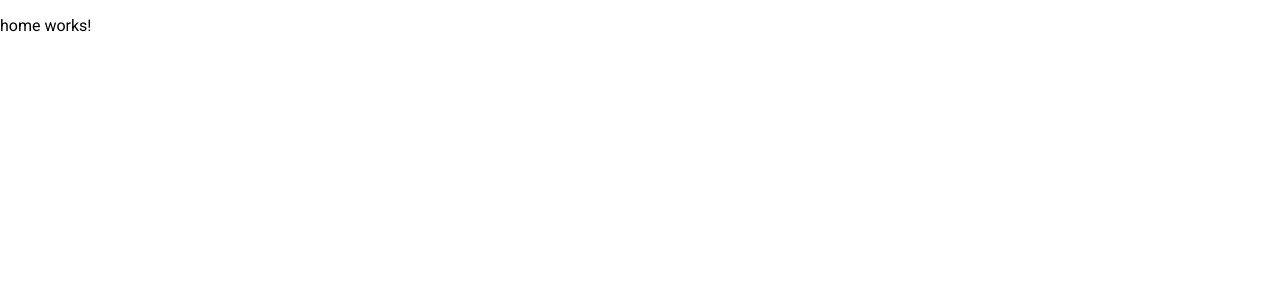
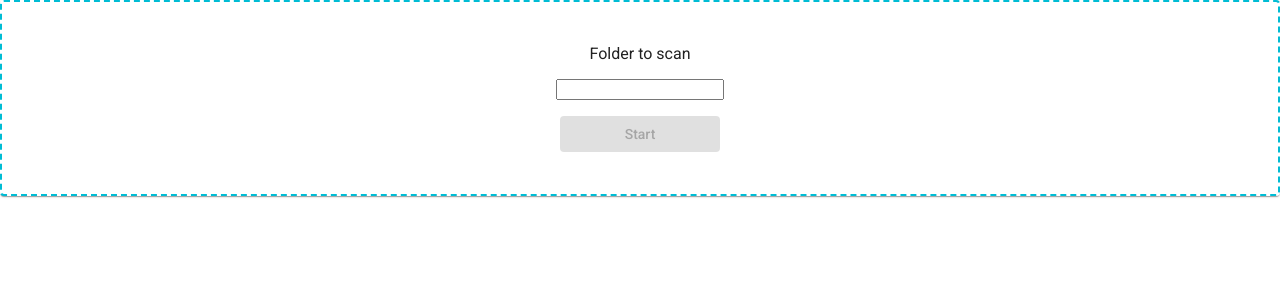
Before and after one commit to nel-sam/gomi, an Angular app: page / in a window 1280 px wide. Shown: the top 300 px of the page. Built offline with nearby package versions, Linux system fonts and the light colour scheme.

Commit message:
Home page inputs added

```diff
--- a/package.json
+++ b/package.json
@@ -23,6 +23,7 @@
     "@angular/platform-browser": "~8.2.13",
     "@angular/platform-browser-dynamic": "~8.2.13",
     "@angular/router": "~8.2.13",
+    "electron-reload": "^1.5.0",
     "rxjs": "~6.4.0",
     "tslib": "^1.10.0",
     "zone.js": "~0.9.1"
--- a/src/app/home/home.component.html
+++ b/src/app/home/home.component.html
@@ -1 +1,14 @@
-<p>home works!</p>
+<mat-card class="main">
+  <label for="folder">
+    Folder to scan
+  </label>
+  <input matInput #folder class="folder-select" type="text" webkitdirectory />
+  <button
+    class="start-button"
+    (click)="openFolder(folder.value)"
+    mat-flat-button
+    color="primary"
+    [disabled]="folder.value.length <= 0">
+    Start
+  </button>
+</mat-card>
--- a/src/app/home/home.component.scss
+++ b/src/app/home/home.component.scss
@@ -0,0 +1,19 @@
+@import './../../styles/variables.scss';
+
+.main {
+  display: flex;
+  align-items: center;
+  justify-content: center;
+  flex-direction: column;
+  border: 2px dashed $light-blue;
+  height: 10rem;
+
+  .folder-select {
+    margin: 1rem;
+    width: 10rem;
+  }
+
+  .start-button {
+    width: 10rem;
+  }
+}
--- a/src/app/home/home.component.ts
+++ b/src/app/home/home.component.ts
@@ -12,4 +12,7 @@ export class HomeComponent implements OnInit {
   ngOnInit() {
   }
 
+  public openFolder(path: string): void {
+    console.log(path);
+  }
 }
--- a/src/app/home/home.module.ts
+++ b/src/app/home/home.module.ts
@@ -2,6 +2,9 @@ import { NgModule } from '@angular/core';
 import { CommonModule } from '@angular/common';
 import { HomeComponent } from './home.component';
 import { Routes, RouterModule } from '@angular/router';
+import { MatButtonModule } from '@angular/material/button';
+import { MatInputModule } from '@angular/material/input';
+import { MatCardModule } from '@angular/material/card';
 
 const routes: Routes = [
   {
@@ -16,6 +19,9 @@ const routes: Routes = [
   ],
   imports: [
     CommonModule,
+    MatButtonModule,
+    MatInputModule,
+    MatCardModule,
     RouterModule.forChild(routes),
   ]
 })
--- a/src/styles.scss
+++ b/src/styles.scss
@@ -1,4 +1,27 @@
-/* You can add global styles to this file, and also import other style files */
+@import '~@angular/material/theming';
+// Plus imports for other components in your app.
+
+// Include the common styles for Angular Material. We include this here so that you only
+// have to load a single css file for Angular Material in your app.
+// Be sure that you only ever include this mixin once!
+@include mat-core();
+
+// Define the palettes for your theme using the Material Design palettes available in palette.scss
+// (imported above). For each palette, you can optionally specify a default, lighter, and darker
+// hue.
+$dark-primary: mat-palette($mat-purple);
+$dark-accent: mat-palette($mat-amber, A200, A100, A400);
+
+// The warn palette is optional (defaults to red).
+$dark-warn: mat-palette($mat-deep-orange);
+
+// Create the theme object (a Sass map containing all of the palettes).
+$cdark-theme: mat-light-theme($dark-primary, $dark-accent, $dark-warn);
+
+// Include theme styles for core and each component used in your app.
+// Alternatively, you can import and @include the theme mixins for each component
+// that you are using.
+@include angular-material-theme($cdark-theme);
 
 html, body { height: 100%; }
 body { margin: 0; font-family: Roboto, "Helvetica Neue", sans-serif; }
--- /dev/null
+++ b/src/styles/variables.scss
@@ -0,0 +1 @@
+$light-blue: #00bcd4 !global;
```
Also changed, not shown: main.js (+6 -1 lines), 1 other file (tests, documents, lock files or other folders).
